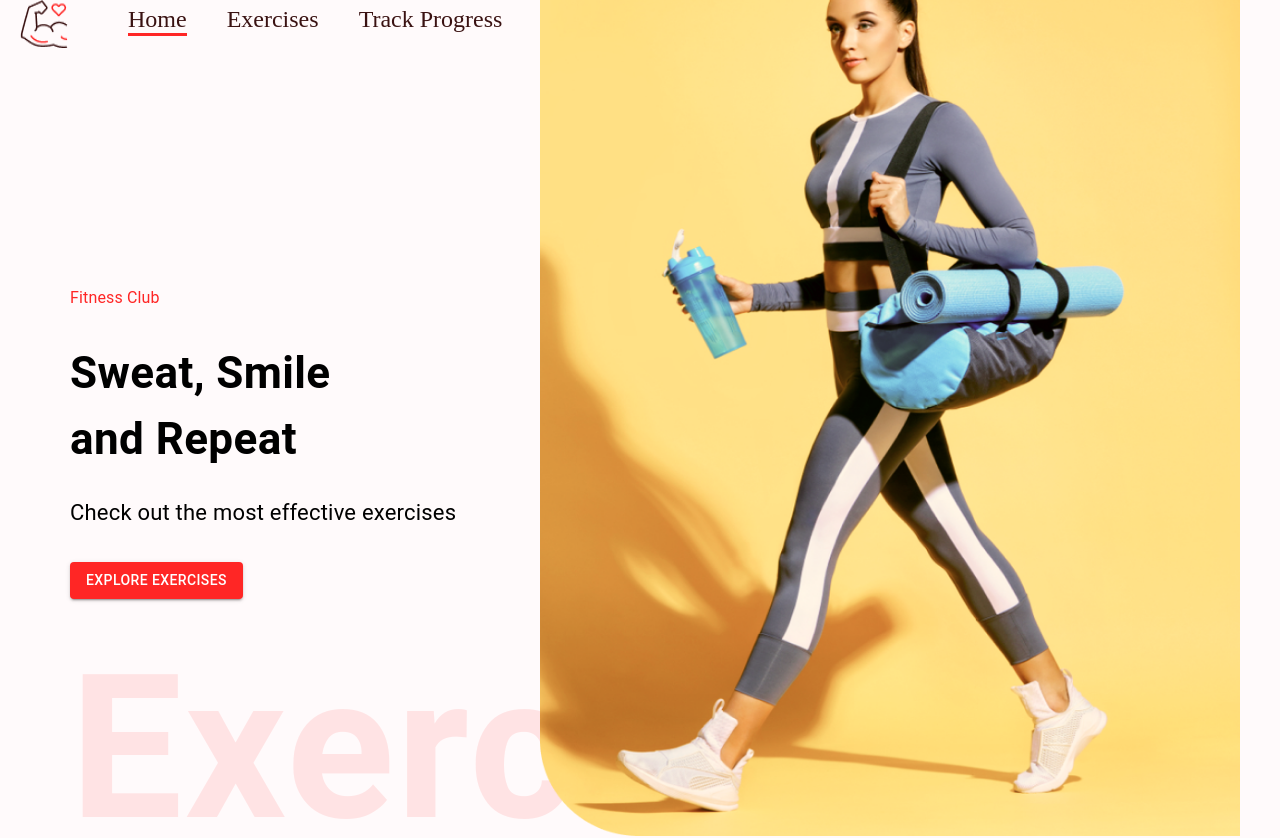
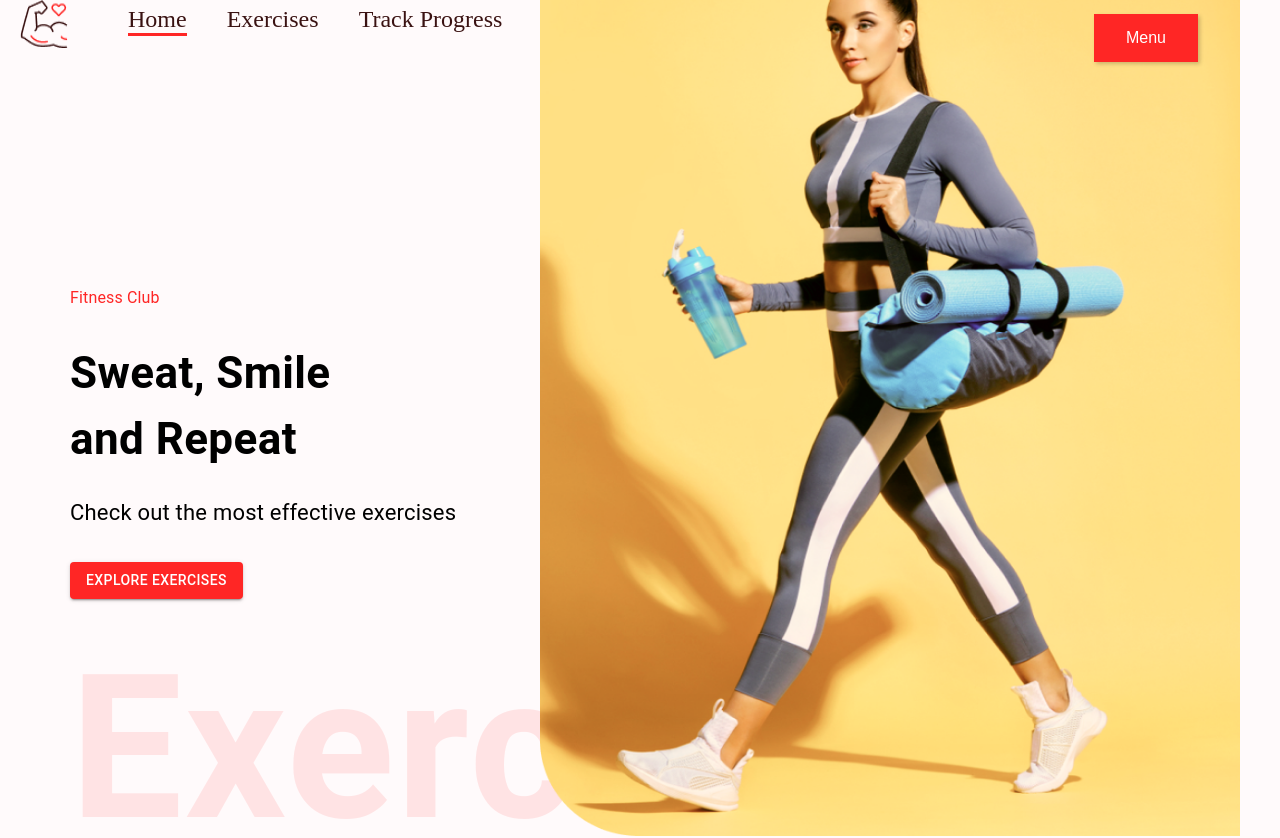
Before and after one commit to hwalia099/Fitness-App, a React (Create React App) app in the folder fitness-app/: page / in a window 1280 px wide. Shown: the top 838 px of the page. Built offline with nearby package versions, Linux system fonts and the light colour scheme; no server answers.

Commit message:
button and plan page route

```diff
--- a/fitness-app/src/App.js
+++ b/fitness-app/src/App.js
@@ -12,6 +12,7 @@ import SignupForm from './components/SignupForm';
 import LoginPage from './pages/LoginPage';
 import UserProfile from './pages/UserProfile';
 import ViewUserProfile from './pages/ViewUserProfile';
+import Plan from './pages/Plan';
 
 const App = () => {
   const routing = useRoutes([
@@ -82,6 +83,16 @@ const App = () => {
           <Footer />
         </>
       )
+    },
+    {
+      path: '/plan',
+      element: (
+        <>
+          <Navbar />
+          <Plan />
+          <Footer />
+        </>
+      )
     }
   ]);
   return (
--- a/fitness-app/src/pages/Home.js
+++ b/fitness-app/src/pages/Home.js
@@ -37,7 +37,7 @@ const Home = () => {
   return (
     <Box>
       <HeroBanner />
-      <Button onClick={handleMenuOpen}  position="absolute" top="10px" right="80px" variant="contained" color="error" >Menu</Button>
+      <Button onClick={handleMenuOpen} class='menu-button'>Menu</Button>
       <Menu
         anchorEl={menuAnchor}
         open={Boolean(menuAnchor)}
--- a/fitness-app/src/pages/home.css
+++ b/fitness-app/src/pages/home.css
@@ -2,4 +2,18 @@
     position: absolute;
     top: 10px;
     right: 80px;
+    color: #FF2625;
+    fill: #FF2625;
+    background-color: #FF2625;
+    border: none;
+    color: white;
+    padding: 15px 32px;
+    text-align: center;
+    text-decoration: none;
+    font-size: 16px;
+    display: inline-block;
+    margin: 4px 2px;
+    cursor: pointer;
+    border-radius: 0;
+    box-shadow: 2px 2px 4px rgba(0, 0, 0, 0.2);;
   }
```
